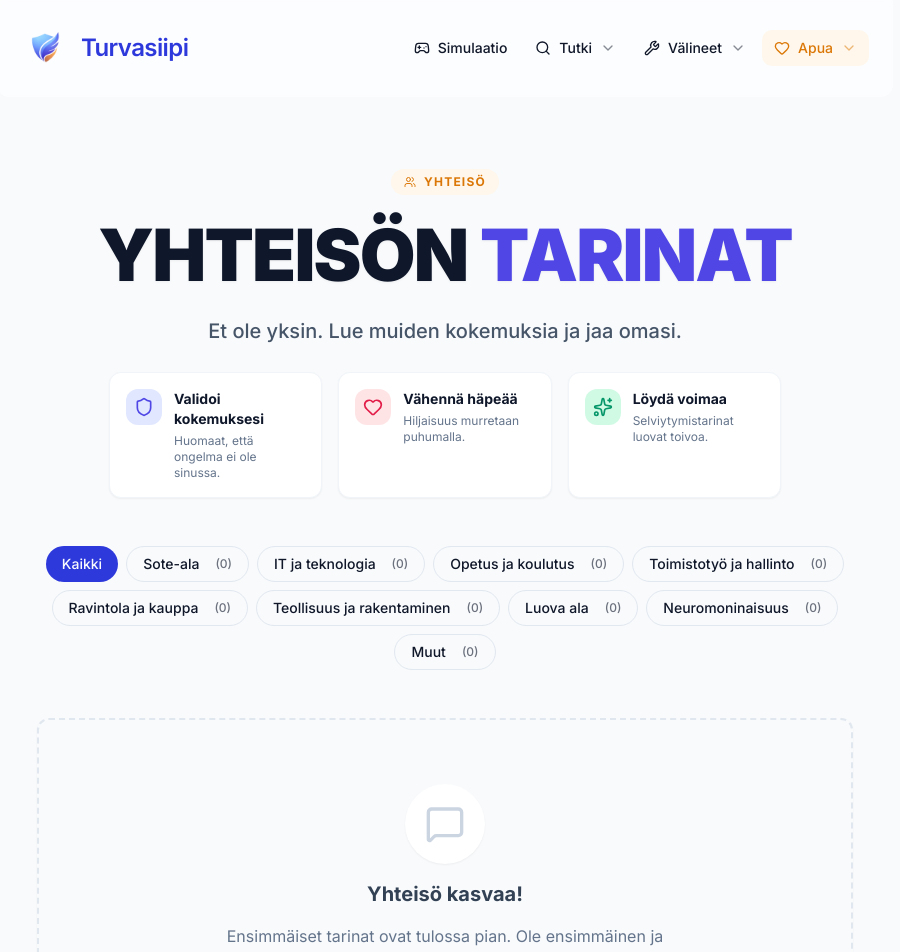
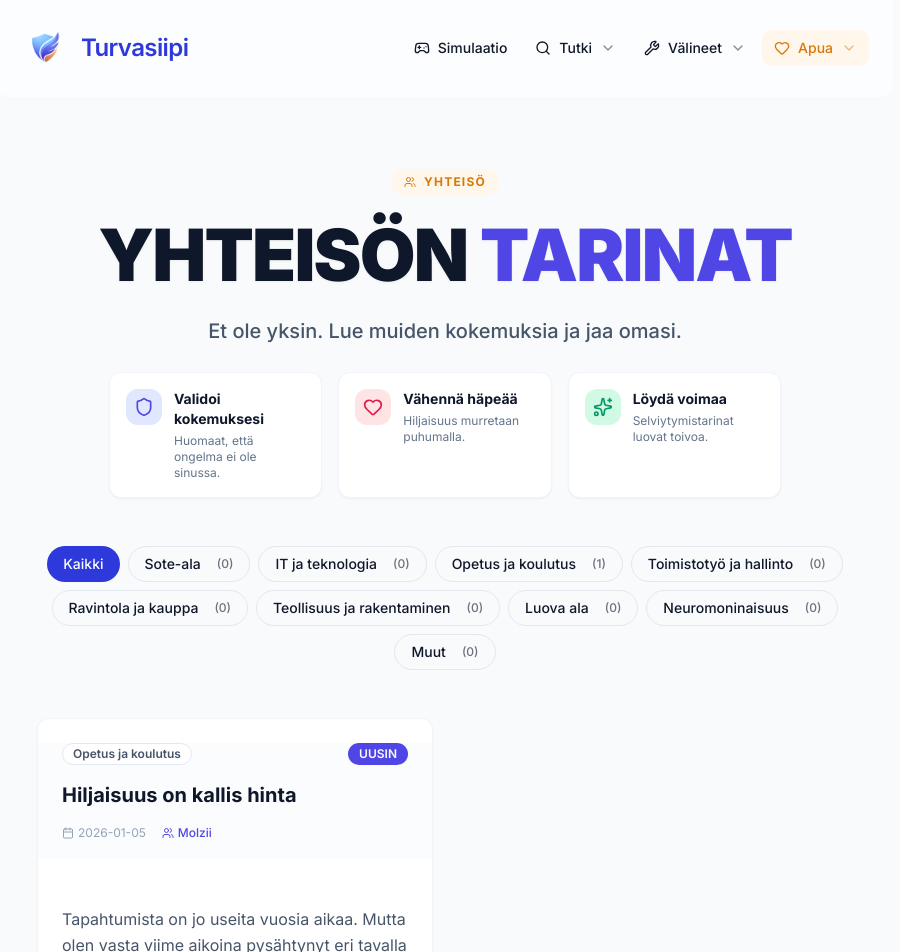
Before and after one commit to JoonasHuhta/Turvasiipi, a Next.js app: page /tarinat in a window 1280 px wide. Shown: the top 952 px of the page, without its empty margins (195-1095 px from the left). Built offline with nearby package versions, Linux system fonts and the light colour scheme.

Commit message:
feat(content): add new story and rename simulation heading for inclusivity

```diff
--- a/src/app/simulaatio/page.tsx
+++ b/src/app/simulaatio/page.tsx
@@ -83,8 +83,8 @@ export default function SimulatorPage() {
             <section id="professions" className="py-20 bg-white border-t border-slate-100">
                 <div className="container mx-auto px-4">
                     <div className="text-center mb-16 space-y-4">
-                        <h2 className="text-3xl font-bold text-slate-900">Valitse ammattisi</h2>
-                        <p className="text-slate-600 max-w-2xl mx-auto">Jokaisella alalla kiusaaminen saa omat muotonsa.</p>
+                        <h2 className="text-3xl font-bold text-slate-900">Valitse näkökulma</h2>
+                        <p className="text-slate-600 max-w-2xl mx-auto">Kiusaaminen ja syrjintä näyttäytyvät eri tavoin eri rooleissa.</p>
 
                         <Dialog>
                             <DialogTrigger asChild>
--- a/src/data/stories.ts
+++ b/src/data/stories.ts
@@ -21,18 +21,24 @@ export interface Story {
 }
 
 export const STORIES: Story[] = [
-    // EXAMPLE STORY (Remove or replace when you have real ones)
-    /*
     {
         id: "story-1",
         date: "2026-01-05",
-        category: "Start-up / IT",
-        title: "Esimerkki: Hiljainen sulkeminen",
-        text: "Tähän tulee varsinainen tarina...",
-        author: "Koodari92",
-        likes: 12
+        category: "Opetus ja koulutus",
+        title: "Hiljaisuus on kallis hinta",
+        text: `Tapahtumista on jo useita vuosia aikaa. Mutta olen vasta viime aikoina pysähtynyt eri tavalla miettimään, miten helposti työyhteisön todellisuus voi vääristyä ja jäädä limboon. Olen seurannut vierestä ja kokenut nahoissani, kuinka pienistä asioista rakennetaan suuria ja pelottavia tarinoita, joilla ei ole enää mitään tekemistä totuuden kanssa.
+
+Olen nähnyt, miten yksi ihminen voi ottaa oikeuden omiin käsiinsä ja päättää, kuka sopii joukkoon ja kuka ei. On ollut pysäyttävää huomata, miten taitavasti manipulointi voi toimia: totuutta venytetään, syyllisyyttä jaetaan ja vastapuoli vaiennetaan huutamalla tai sivuuttamalla. Mutta kaikkein eniten olen ihmetellyt sitä, miksi me muut – ja erityisesti johto – usein vain katsomme vierestä. Miksi valitsemme helpoimman tien ja odotamme, että aika tai eläköityminen tai että kiusatun hidas savustaminen hoitaa ongelman puolestamme ennen pitkää?
+
+Omat oppituntini tässä kaikessa ovat olleet kipeitä. Opin, miltä tuntuu tulla kyseenalaistetuksi ammattilaisena vain siksi, että joku on levittänyt perättömiä huhuja selkäni takana. Opin myös sen, että ahdistunut ja aikaansaamaton johto saattaa suojella kiusaajaa välttääkseen konfliktin, vaikka se tarkoittaisi yhden tai useamman työntekijän uhraamista.
+
+Hiljaisuus on kyllä kallis hinta rauhasta. Tai itse asisassa sillä ei saavuta mitään. Piinassa ja pinteessä sitä miettii, myrkytänkö ilmapiirin, jos avaan suuni vääryyttä nähdessäni? Vai myrkkyykö meidän kaikkien mieli juuri siitä, ettemme sano mitään? Syyllisyys siitä, ettei puutu henkiseen väkivaltaan, jättää meihin jokaiseen kipeitä jälkiä...
+
+Väärinkäytösten määrä voi olla häkellyttävä, ja sen kaiken voi joskus nähdä vasta jälkikäteen, joskus vasta vuosien jälkeen. Nyt kun olen ottanut etäisyyttä ja alkanut puhua asioista niiden oikeilla nimillä, toipumiseni on alkanut, kun oikea rauha ja turva on laskeutunut. Ennen kaikkea käsitykseni itsestäni on selkiytynyt. Prosessi on ollut eri vaiheissa rytinää ja syöksyä, mutta kaikki se ilmeisesti kuuluu asiaan matkalla kohti parempaa oloa. Olen oppinut luottamaan jälleen omaan havaintokykyyni ja intuitiooni. Enää en suostu kantamaan muiden vääristämiä tarinoita mukanani. Minä uskallan puuttua ja kannustan siihen nykyään myös muitakin.`,
+        author: "Molzii",
+        likes: 0,
+        views: 0
     }
-    */
 ];
 
 // Helper to get counts
```
